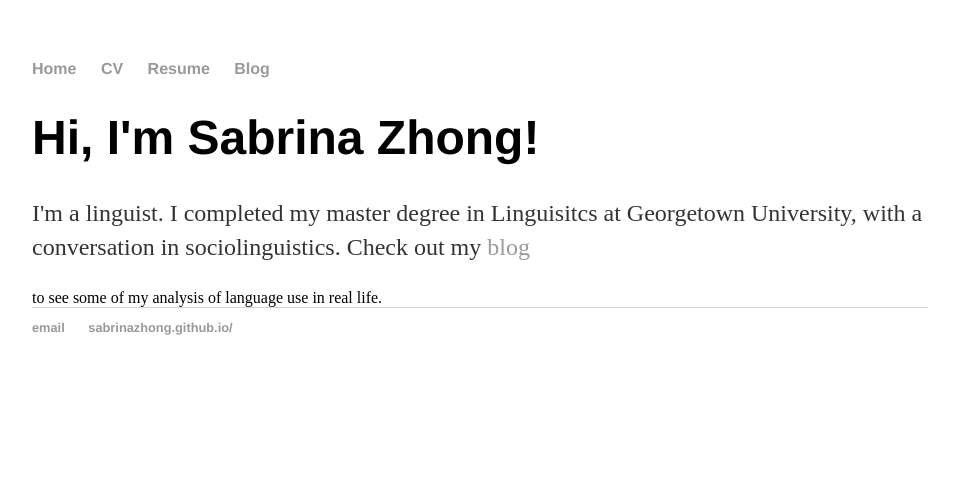
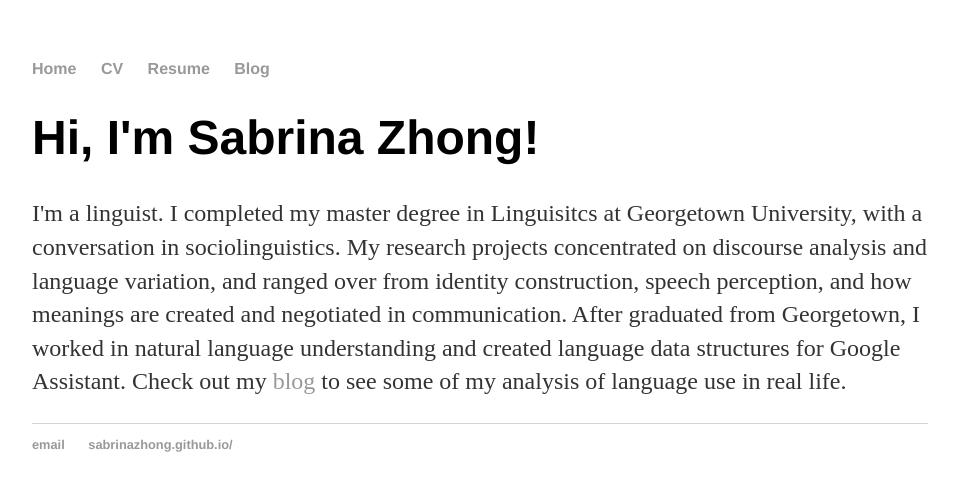
Before and after one commit to sabrinazhong/sabrinazhong.github.io, a Jekyll site: the page built from index.html, in a window 1280 px wide. Shown: the top 491 px of the page, without its empty margins (160-1119 px from the left). Built offline with Jekyll 4.4.1, drawn with Linux system fonts in a browser that asks for light colours.

Commit message:
Update index.html

```diff
--- a/index.html
+++ b/index.html
@@ -5,5 +5,9 @@ title: Sabrina Zhong, Personal Website
 <div class="blurb">
 	<h1>Hi, I'm Sabrina Zhong!</h1>
 	<p>I'm a linguist. I completed my master degree in Linguisitcs at Georgetown University, with a conversation
-	   in sociolinguistics. Check out my <a href="/blog"> blog </a></p> to see some of my analysis of language use in real life.
+	   in sociolinguistics. My research projects concentrated on discourse analysis and language variation, and ranged
+           over from identity construction, speech perception, and how meanings are created and negotiated in communication.
+	   After graduated from Georgetown, I worked in natural language understanding and created language data structures
+           for Google Assistant. Check out my <a href="/blog"> blog </a> to see some of my analysis of language use in real
+	   life. </p>
 </div><!-- /.blurb -->
```
